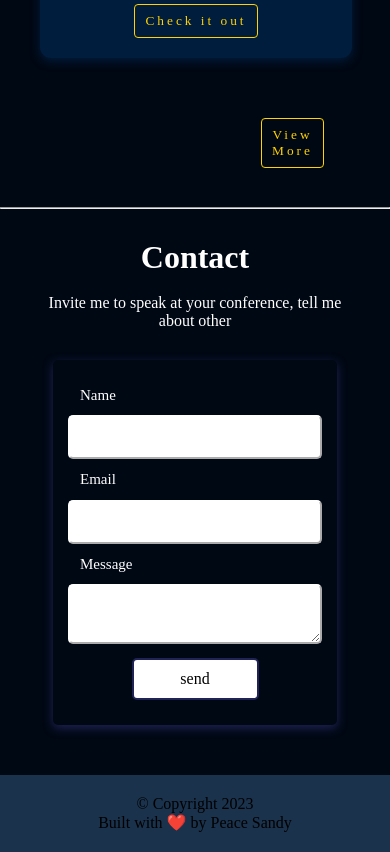
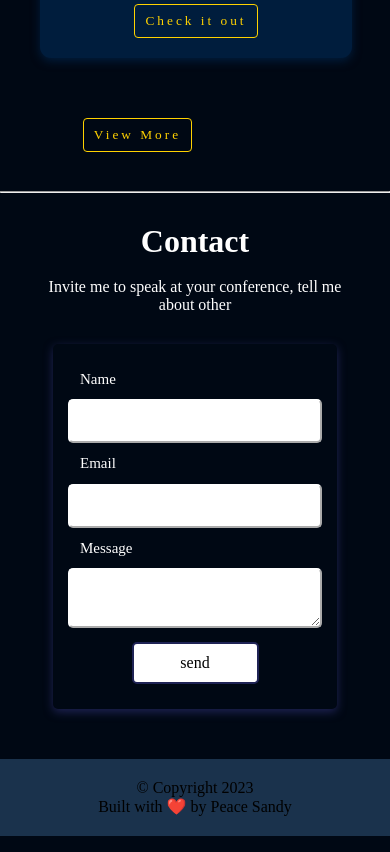
Before and after one commit to Peacesandy/peace-sandy, a React (Create React App) app: page / in a window 390 px wide. Shown: the part 9507-10359 px from the top of the page. Built offline with nearby package versions, Linux system fonts and the light colour scheme; a web font is replaced by a local one.

Commit message:
positioned the view more button

```diff
--- a/src/Styles/Blog.css
+++ b/src/Styles/Blog.css
@@ -38,3 +38,10 @@
     justify-content: center;
     margin-left: 150%;
 }
+
+@media screen and (max-width: 420px) {
+
+    .view-more{
+        margin-left: 80px;
+    }
+}
```
